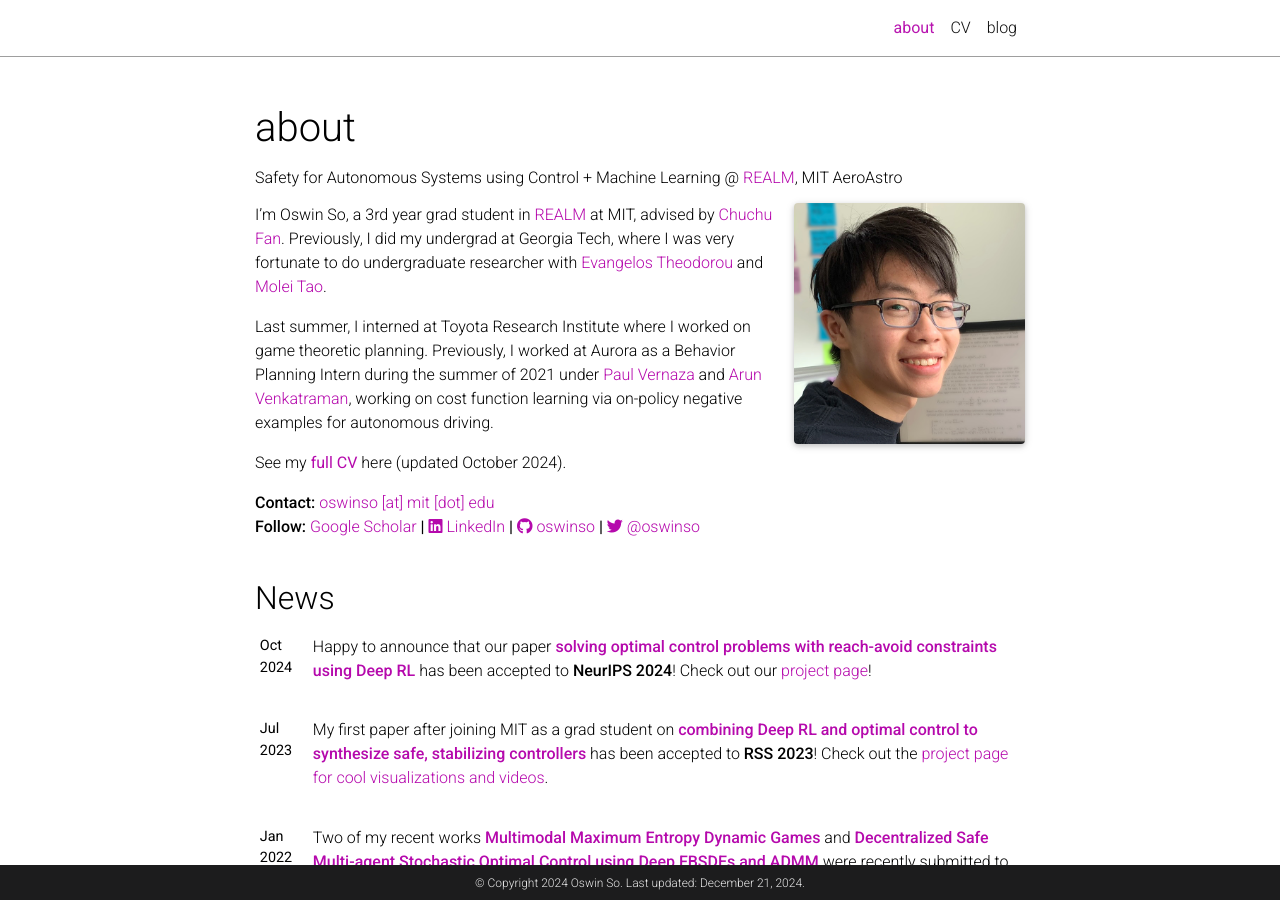
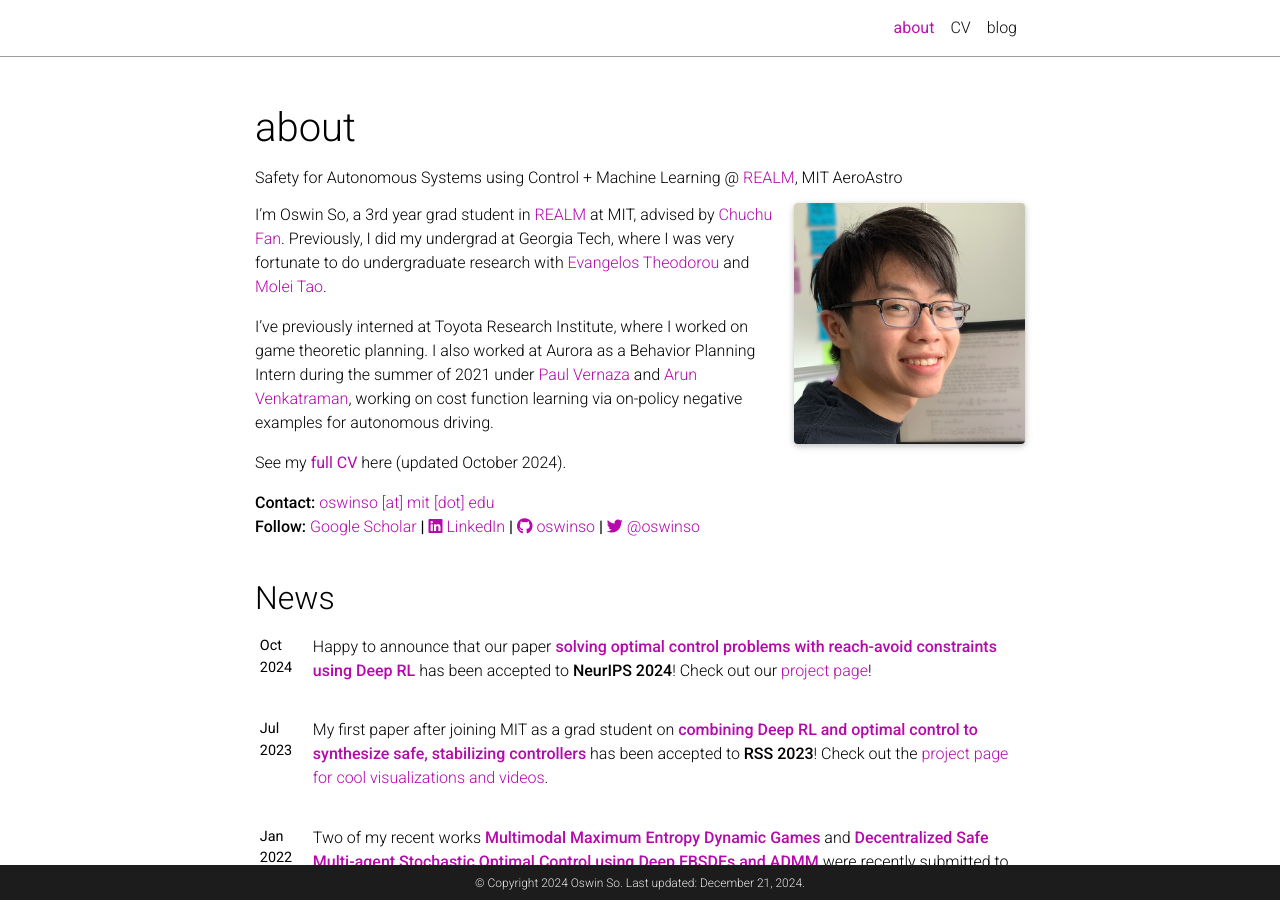
Before and after one commit to oswinso/oswinso.github.io, a Jekyll site: the page built from _pages/home.md, in a window 1280 px wide and 900 px high. Built offline with Jekyll 4.4.1, drawn with Linux system fonts in a browser that asks for light colours; nearby versions of some CDN libraries; comment, search, counter and statistics services are not loaded; a style sheet for code colours, icons or effects is not loaded.

```diff
--- a/_pages/home.md
+++ b/_pages/home.md
@@ -18,14 +18,13 @@
 
 I'm Oswin So, a 3rd year grad student in <a href="https://aeroastro.mit.edu/realm">REALM</a> at MIT, advised by <a href="https://chuchu.mit.edu/">Chuchu Fan</a>.
 Previously, I did my undergrad at Georgia Tech, where I was very fortunate to do
-undergraduate researcher with
+undergraduate research with
 <a href="https://scholar.google.com/citations?user=dG9MV7oAAAAJ&hl=en" target="_blank">Evangelos Theodorou</a>
 and
 <a href="https://mtao8.math.gatech.edu" target="_blank">Molei Tao</a>.
 
-
-Last summer, I interned at Toyota Research Institute where I worked on game theoretic planning.
-Previously, I worked at Aurora as a Behavior Planning Intern during the summer of 2021 under
+I've previously interned at Toyota Research Institute, where I worked on game theoretic planning.
+I also worked at Aurora as a Behavior Planning Intern during the summer of 2021 under
 <a href="https://scholar.google.com/citations?user=daYjNkAAAAAJ&hl=en" target="_blank">Paul Vernaza</a>
 and
 <a href="https://scholar.google.com/citations?user=Nt4rO1EAAAAJ&hl=en" target="_blank">Arun Venkatraman</a>,
```
Also changed, not shown: 1 other file.
